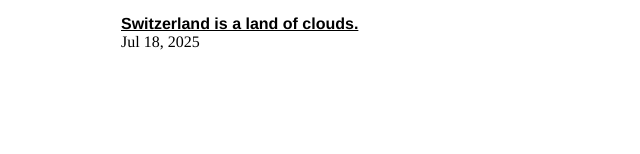
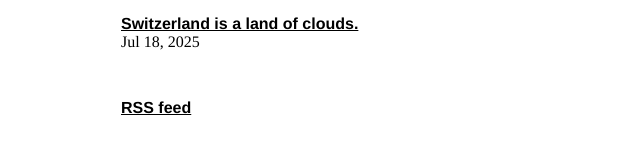
Before and after one commit to xealits/xealits.github.io, a Jekyll site: the page built from blog.html, in a window 1280 px wide. Shown: the part 155-309 px from the top of the page, without its empty margins (319-959 px from the left). Built offline with Jekyll 4.4.1, drawn with Linux system fonts in a browser that asks for light colours.

Commit message:
RSS feed in blog page
	modified:   blog.html

```diff
--- a/blog.html
+++ b/blog.html
@@ -33,5 +33,11 @@
       {% endfor %}
     </section>
 
+    <section>
+      <footer>
+        <a class="nav" href="https://xealits.github.io/feed.xml">RSS feed</a>
+      </footer>
+    </section>
+
   </body>
 </html>
```
